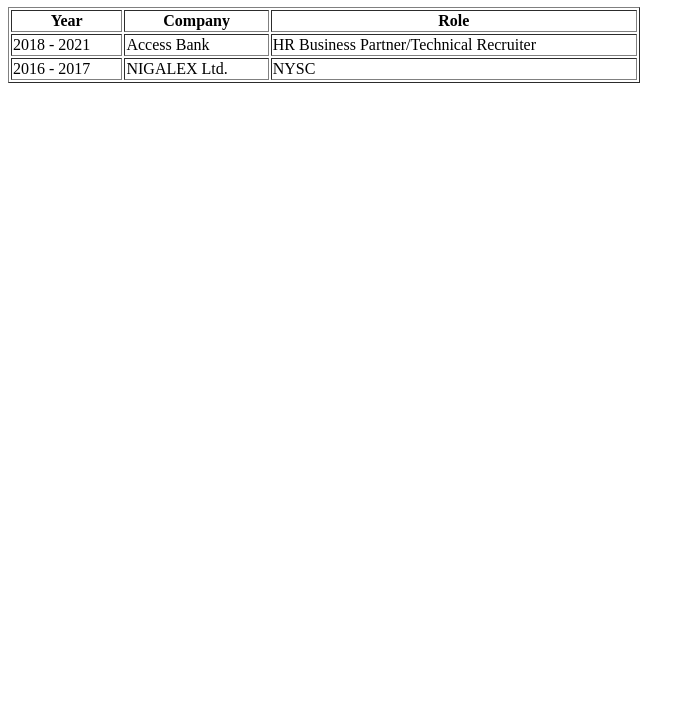
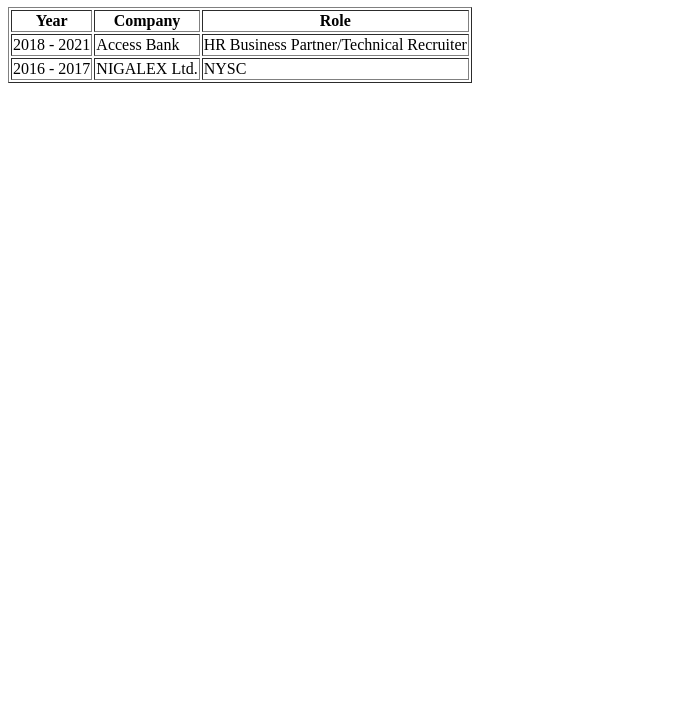
Before and after one commit to foladev715/HTML-Checkpoint, a plain HTML site: page work.html in a window 1280 px wide. Shown: the part 99-800 px from the top of the page, without its empty margins (0-695 px from the left). Drawn offline with Linux system fonts and the light colour scheme.

Commit message:
Update work.html

```diff
--- a/work.html
+++ b/work.html
@@ -15,7 +15,7 @@
   </head>
   <body>
     <h1>Work</h1>
-    <table border="1" style="width: 50%">
+    <table border="1">
       <tr>
         <th>Year</th>
         <th>Company</th>
```
